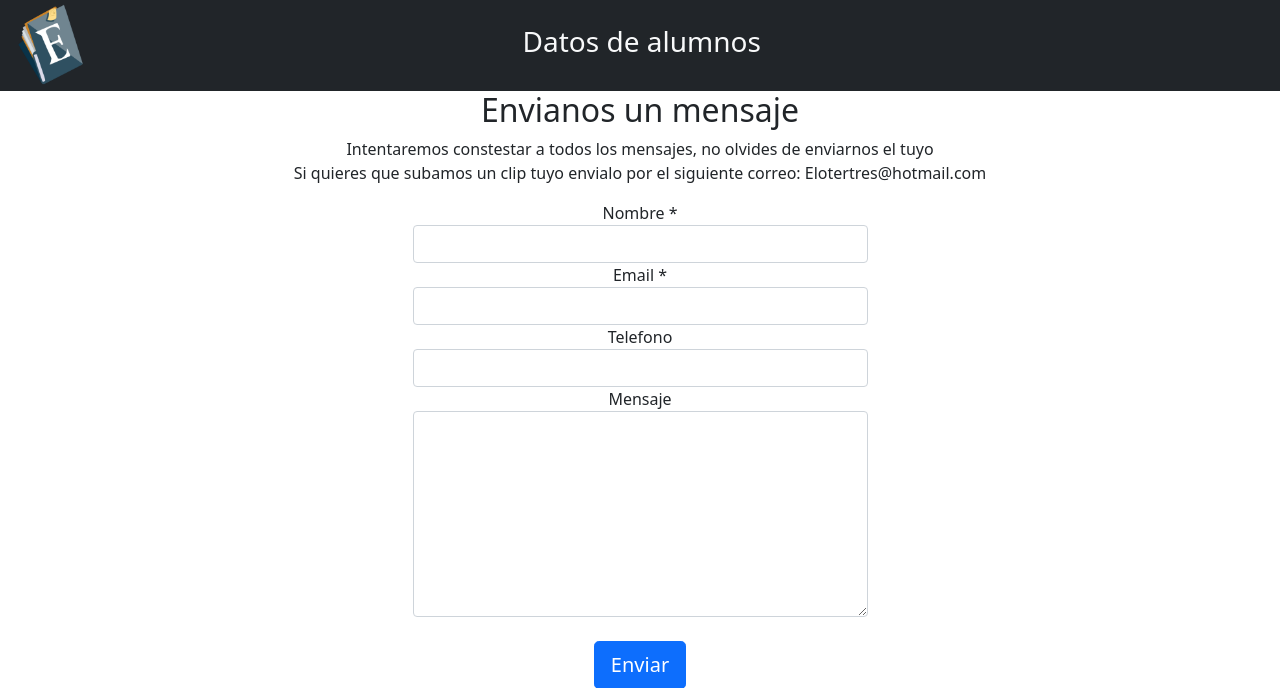
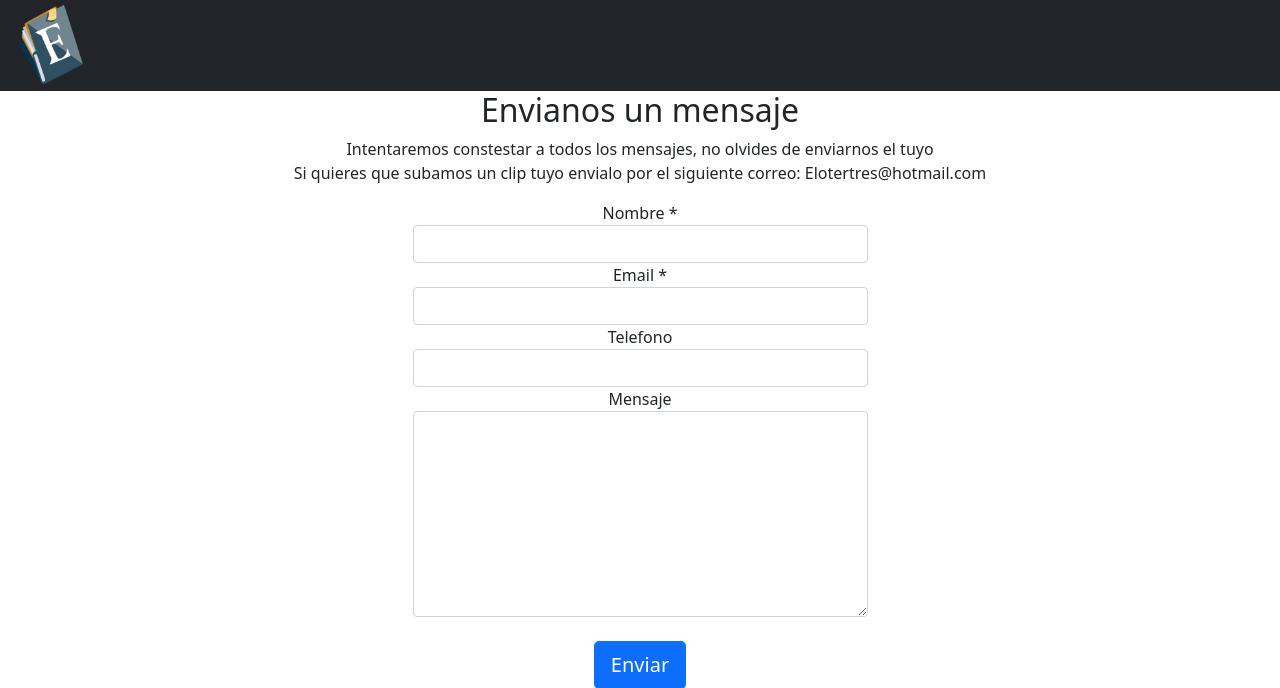
Before and after one commit to kikooooo22/Proyecto-rosy-4to-sem, a PHP site: page /Contactanos.php in a window 1280 px wide. Shown: the top 688 px of the page. Run offline with PHP 8.4, Linux system fonts and the light colour scheme.

Commit message:
Update header.php

```diff
--- a/header.php
+++ b/header.php
@@ -27,7 +27,6 @@
                           </div>
 
                           <div class="col-11" style="padding-right: 9%">
-                              <h3 class="text-center">Datos de alumnos</h3>
                           </div>
 
                       </div>
```
